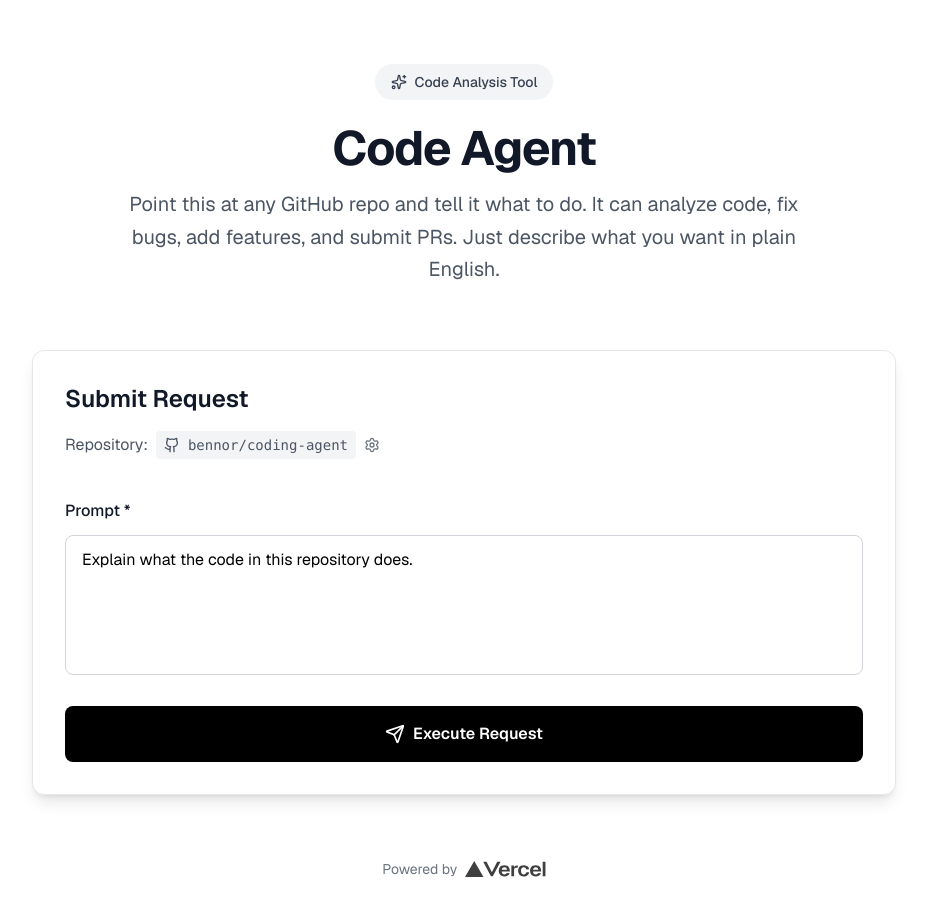
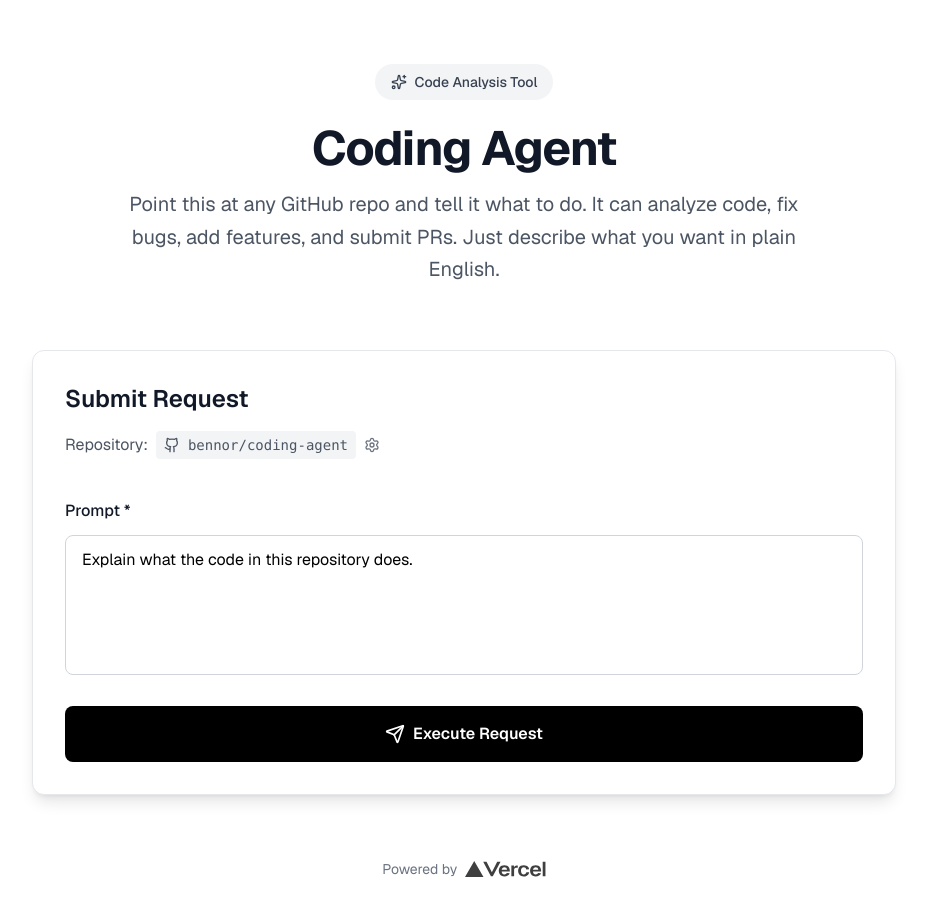
Before and after one commit to bennor/coding-agent, a Next.js app: page / in a window 1280 px wide. Shown: the top 916 px of the page, without its empty margins (176-1103 px from the left). Built offline with nearby package versions, Linux system fonts and the light colour scheme.

Commit message:
Update homepage header to 'Coding Agent'
Co-authored-by: Coding Agent <noreply@coding-agent-zero.vercel.app>

```diff
--- a/app/page.tsx
+++ b/app/page.tsx
@@ -71,7 +71,7 @@ export default function Home() {
             Code Analysis Tool
           </div>
           <h1 className="text-5xl font-bold tracking-tight mb-4 text-gray-900">
-            Code Agent
+            Coding Agent
           </h1>
           <p className="text-xl text-gray-600 max-w-2xl mx-auto leading-relaxed">
             Point this at any GitHub repo and tell it what to do. It can analyze
```
